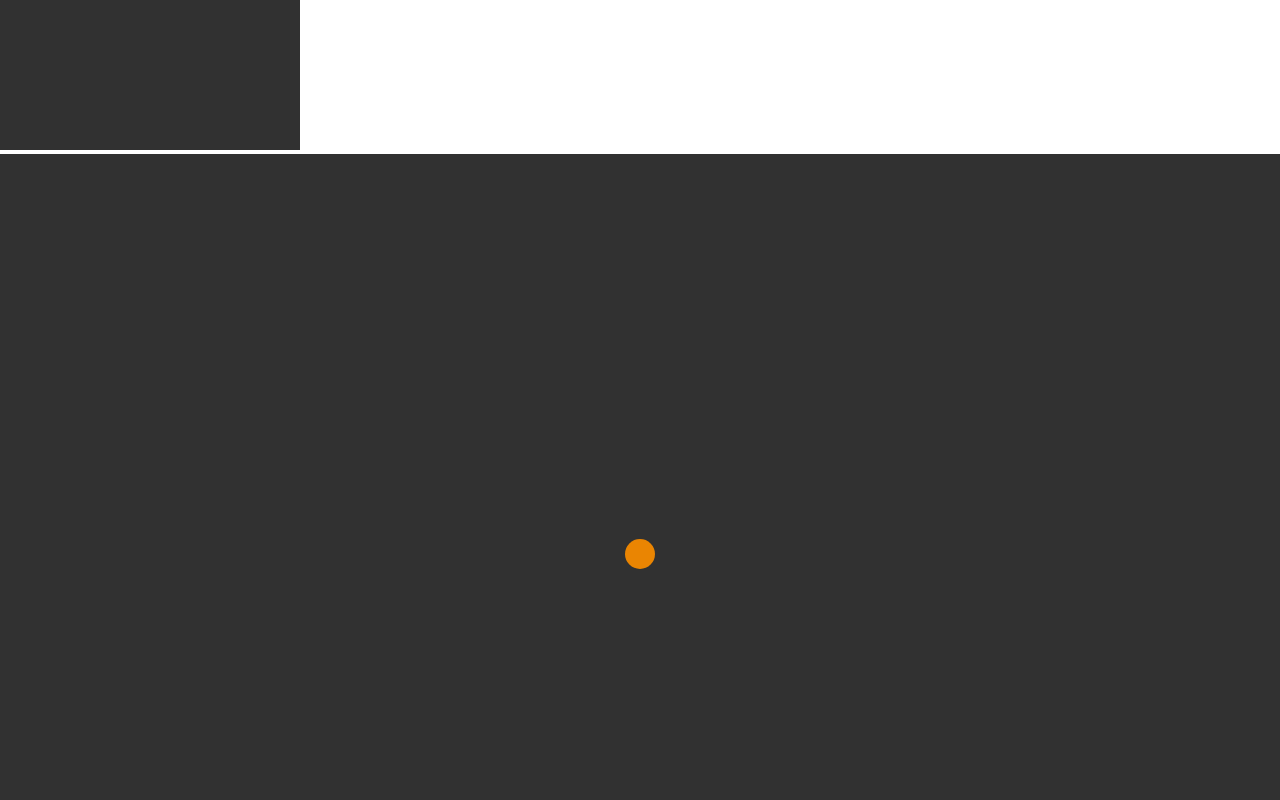
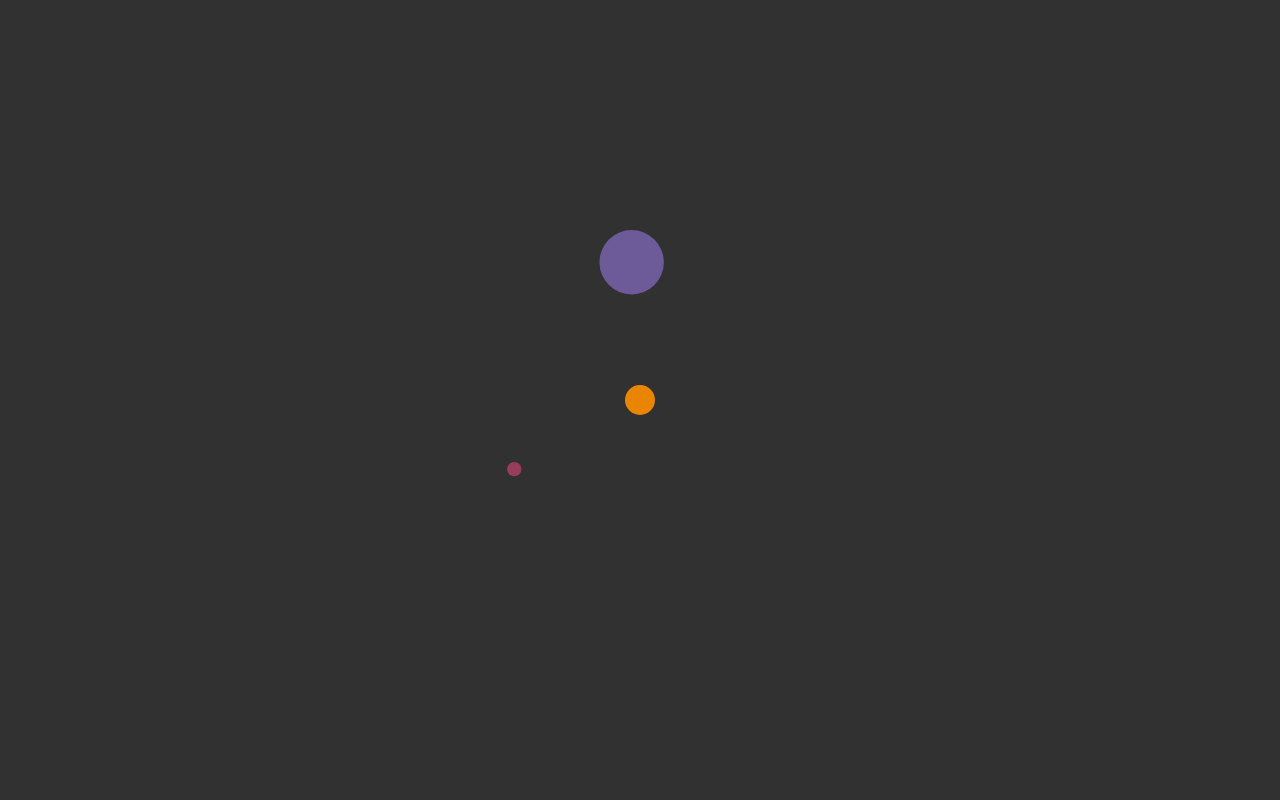
Before and after one commit to kunalkaushik1982/shootinggame, a plain HTML site: page index.html in a window 1280 px wide. Shown: the top 800 px of the page. Drawn offline with Linux system fonts and the light colour scheme.

Commit message:
Creating Enemies Continue

```diff
--- a/index.html
+++ b/index.html
@@ -1,17 +1,14 @@
 <!DOCTYPE html>
 <html lang="en">
-<head>
-    <meta charset="UTF-8">
-    <meta http-equiv="X-UA-Compatible" content="IE=edge">
-    <meta name="viewport" content="width=device-width, initial-scale=1.0">
+  <head>
+    <meta charset="UTF-8" />
+    <meta http-equiv="X-UA-Compatible" content="IE=edge" />
+    <meta name="viewport" content="width=device-width, initial-scale=1.0" />
     <title>Game</title>
-    <link rel="stylesheet" href="style.css">
-</head>
-<body>
-    <div class="myGame">
-        <canvas></canvas>
-    </div>
-
-</body>
-<script src="./index.js"></script>
+    <link rel="stylesheet" href="style.css" />
+  </head>
+  <body>
+    <div class="myGame"></div>
+  </body>
+  <script src="./index.js"></script>
 </html>
--- a/index.js
+++ b/index.js
@@ -16,7 +16,14 @@ class Player {
   }
   draw() {
     context.beginPath();
-    context.arc(this.x,this.y,this.radius,(Math.PI / 180) * 0,(Math.PI / 180) * 360,false);
+    context.arc(
+      this.x,
+      this.y,
+      this.radius,
+      (Math.PI / 180) * 0,
+      (Math.PI / 180) * 360,
+      false
+    );
     context.fillStyle = this.color;
     context.fill();
   }
@@ -24,47 +31,122 @@ class Player {
 
 //------------------
 class Weapon {
-    constructor(x, y, radius, color,velocity) {
+  constructor(x, y, radius, color, velocity) {
     this.x = x;
     this.y = y;
     this.radius = radius;
     this.color = color;
-      this.velocity=velocity
+    this.velocity = velocity;
   }
   draw() {
     context.beginPath();
-      context.arc(this.x,this.y,this.radius,(Math.PI / 180) * 0,(Math.PI / 180) * 360,false);
+    context.arc(
+      this.x,
+      this.y,
+      this.radius,
+      (Math.PI / 180) * 0,
+      (Math.PI / 180) * 360,
+      false
+    );
     context.fillStyle = this.color;
     context.fill();
   }
-    update(){
-        this.draw()
-        this.x += this.velocity.x
-        this.y += this.velocity.y
+  update() {
+    this.draw();
+    this.x += this.velocity.x;
+    this.y += this.velocity.y;
   }
 }
 // ----------------------
 
-const pla = new Player(playerPosition.x,playerPosition.y,15,` rgb(${Math.random() * 250},${Math.random() * 250},${Math.random() * 250})`);
+//------------------
+class Enemy {
+  constructor(x, y, radius, color, velocity) {
+    this.x = x;
+    this.y = y;
+    this.radius = radius;
+    this.color = color;
+    this.velocity = velocity;
+  }
+  draw() {
+    context.beginPath();
+    context.arc(
+      this.x,
+      this.y,
+      this.radius,
+      (Math.PI / 180) * 0,
+      (Math.PI / 180) * 360,
+      false
+    );
+    context.fillStyle = this.color;
+    context.fill();
+  }
+  update() {
+    this.draw();
+    this.x += this.velocity.x;
+    this.y += this.velocity.y;
+  }
+}
+// ----------------------
 
-const weapons = []
+const pla = new Player(
+  playerPosition.x,
+  playerPosition.y,
+  15,
+  ` rgb(${Math.random() * 250},${Math.random() * 250},${Math.random() * 250})`
+);
+
+const weapons = [];
+const enemies = [];
+
+const spawnEnemy = () => {
+  const enemySize = Math.random() * (40 - 5) + 5;
+  const enemyColor = ` rgb(${Math.random() * 250},${Math.random() * 250},${
+    Math.random() * 250
+  })`;
+  let random;
+  if (Math.random() < 0.5) {
+    random = {
+      x: Math.random() < 0.5 ? canvas.width + enemySize : 0 - enemySize,
+      y: Math.random() * canvas.height,
+    };
+  } else {
+    random = {
+      x: Math.random() * canvas.width,
+      y: Math.random() < 0.5 ? canvas.height + enemySize : 0 - enemySize,
+    };
+  }
+
+  const myAngle = Math.atan2(
+    canvas.height / 2 - random.y,
+    canvas.width / 2 - random.x
+  );
+  const velocity = { x: Math.cos(myAngle) * 5, y: Math.sin(myAngle) * 5 };
+  enemies.push(new Enemy(random.x, random.y, enemySize, enemyColor, velocity));
+};
 
 function animation() {
   requestAnimationFrame(animation);
-  context.clearRect(0,0,canvas.width,canvas.height)
+  context.clearRect(0, 0, canvas.width, canvas.height);
   pla.draw();
-  weapons.forEach((item)=>{
-    item.draw()
-    item.update()
-  })
+  weapons.forEach((item) => {
+    item.update();
+  });
+  enemies.forEach((item) => {
+    item.update();
+  });
 }
 
-canvas.addEventListener("click",(e) =>{
+setInterval(spawnEnemy,1000);
+
+canvas.addEventListener("click", (e) => {
   const myAngle = Math.atan2(
-        e.clientY-canvas.height/2,
-        e.clientX-canvas.width/2
-    )
-    const velocity={x:Math.cos(myAngle)*5,y:Math.sin(myAngle)*5}
-    weapons.push(new Weapon(canvas.width/2,canvas.height/2,6,"white",velocity))
-})
+    e.clientY - canvas.height / 2,
+    e.clientX - canvas.width / 2
+  );
+  const velocity = { x: Math.cos(myAngle) * 5, y: Math.sin(myAngle) * 5 };
+  weapons.push(
+    new Weapon(canvas.width / 2, canvas.height / 2, 6, "white", velocity)
+  );
+});
 animation();
```
Lines whose indentation alone changed are shown as unchanged.
